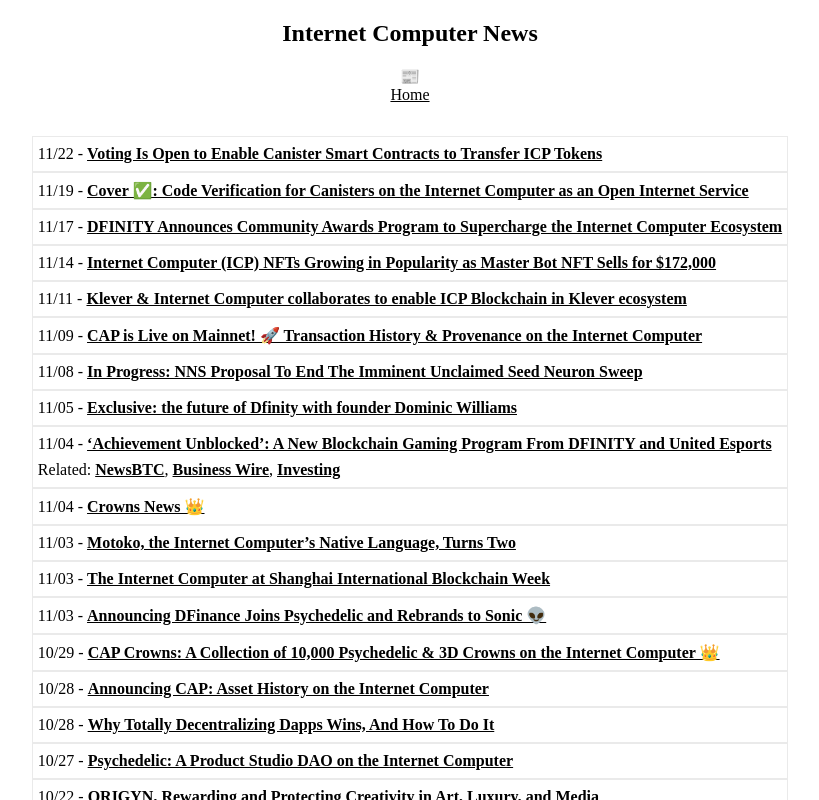
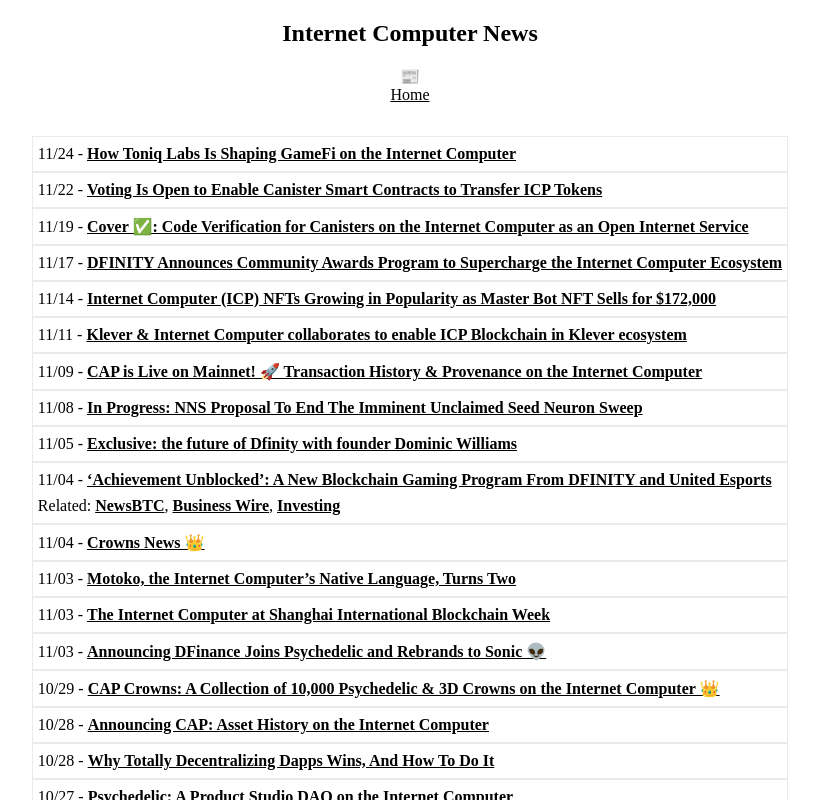
Before and after one commit to rjlucasm/ictoday, a Next.js app: page /news/2021 in a window 1280 px wide. Shown: the top 800 px of the page, without its empty margins (230-1049 px from the left). Built offline with nearby package versions, Linux system fonts and the light colour scheme.

Commit message:
News 11/24

```diff
--- a/components/topnews.js
+++ b/components/topnews.js
@@ -2,7 +2,7 @@
 
 const Topnews = () => (
     <div className="topnews">
-        <p><a href="https://medium.com/@cover_ois/cover-code-verification-for-canisters-on-the-internet-computer-as-an-open-internet-service-129b9b9ddbb9" target="_blank" rel="noopener noreferrer">Cover ✅: Code Verification for Canisters on the Internet Computer as an Open Internet Service</a></p>
+        <p><a href="https://cryptomode.com/how-toniq-labs-is-shaping-gamefi-on-the-internet-computer/" target="_blank" rel="noopener noreferrer">How Toniq Labs Is Shaping GameFi on the Internet Computer</a></p>
         <Link href="/news/2021"><a style={{ color: 'inherit' }, {fontWeight: 'bold'}}>+News</a></Link>
     </div>
 );
--- a/pages/index.js
+++ b/pages/index.js
@@ -27,7 +27,7 @@
         <meta name="google-site-verification" content="3fDCrJUUQIo7GSYLlE-KnTSiesID0eUY3QJo0tys0wI" />
       </Head>
 
-      {/* <Topnews/> */}
+      <Topnews/>
 
       <main className="main">
         {/* <div className="highlights">
--- a/pages/news/2021.js
+++ b/pages/news/2021.js
@@ -17,6 +17,9 @@
             <Link href="/"><a style={{ color: 'inherit' }}>Home</a></Link>
 
             <div className="pagesgrid">
+            <div className="pagescard">11/24 -&nbsp;
+                <a href="https://cryptomode.com/how-toniq-labs-is-shaping-gamefi-on-the-internet-computer/" target="_blank" rel="noopener noreferrer">How Toniq Labs Is Shaping GameFi on the Internet Computer</a>
+            </div>
             <div className="pagescard">11/22 -&nbsp;
                 <a href="https://medium.com/dfinity/voting-is-open-to-enable-canister-smart-contracts-to-transfer-icp-tokens-a563911a8f29" target="_blank" rel="noopener noreferrer">Voting Is Open to Enable Canister Smart Contracts to Transfer ICP Tokens</a>
             </div>
```
